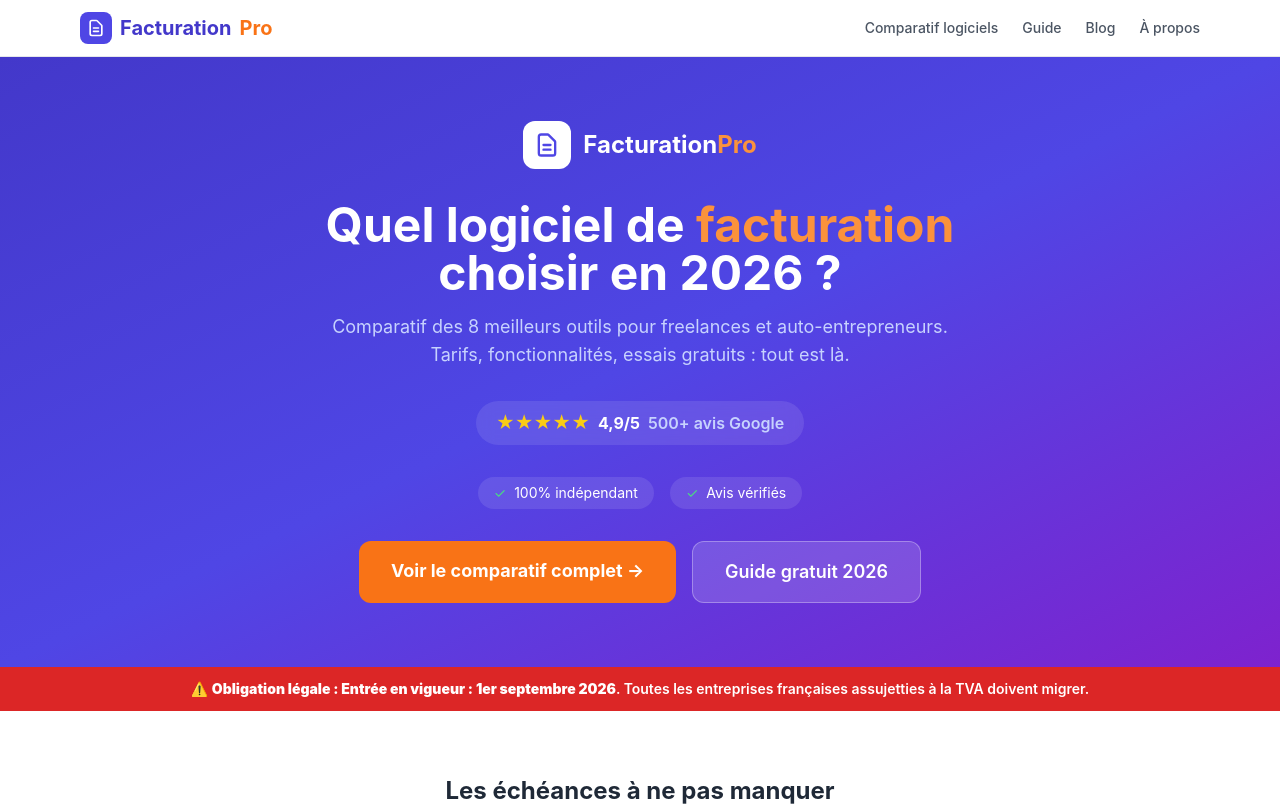
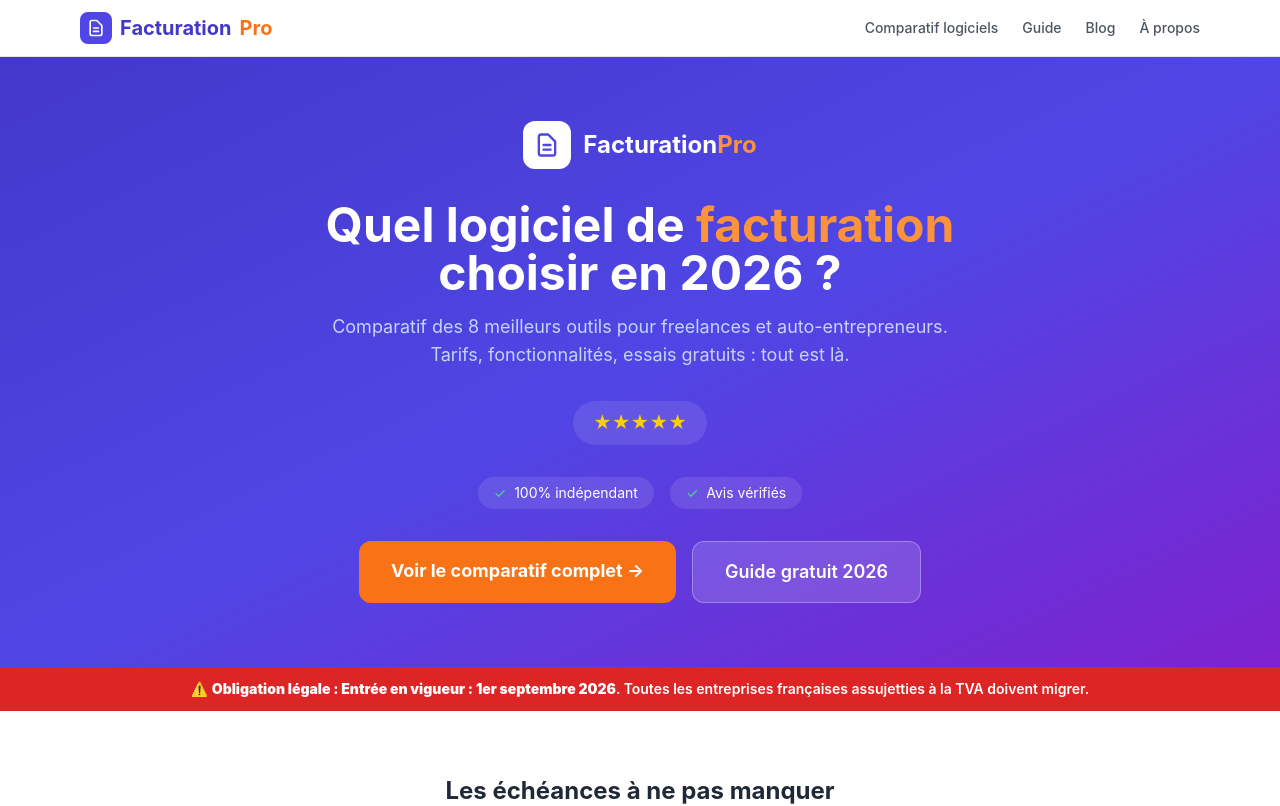
Before and after one commit to gbconseilpro-web/affiliation-machine, a Next.js app: page / in a window 1280 px wide. Shown: the top 806 px of the page. Built offline with nearby package versions, Linux system fonts and the light colour scheme; no server answers.

Commit message:
hero: supprimer le texte 4,9/5 et 500+ avis Google -- garder les etoiles visuelles
Co-Authored-By: Claude Sonnet 4.6 <noreply@anthropic.com>
Claude-Session: https://claude.ai/code/session_01NJWSLHskQk1VCJ1qZhzhMA

```diff
--- a/app/page.tsx
+++ b/app/page.tsx
@@ -127,8 +127,6 @@ export default function HomePage() {
           <div className="flex flex-col sm:flex-row items-center justify-center gap-4 mb-8">
             <div className="bg-white/10 backdrop-blur rounded-full px-5 py-2 text-white font-semibold flex items-center gap-2">
               <span className="text-yellow-400 text-lg">★★★★★</span>
-              <span className="text-white font-bold">4,9/5</span>
-              <span className="text-indigo-200">500+ avis Google</span>
             </div>
           </div>
           <div className="flex flex-col sm:flex-row items-center justify-center gap-4 mb-8">
```
